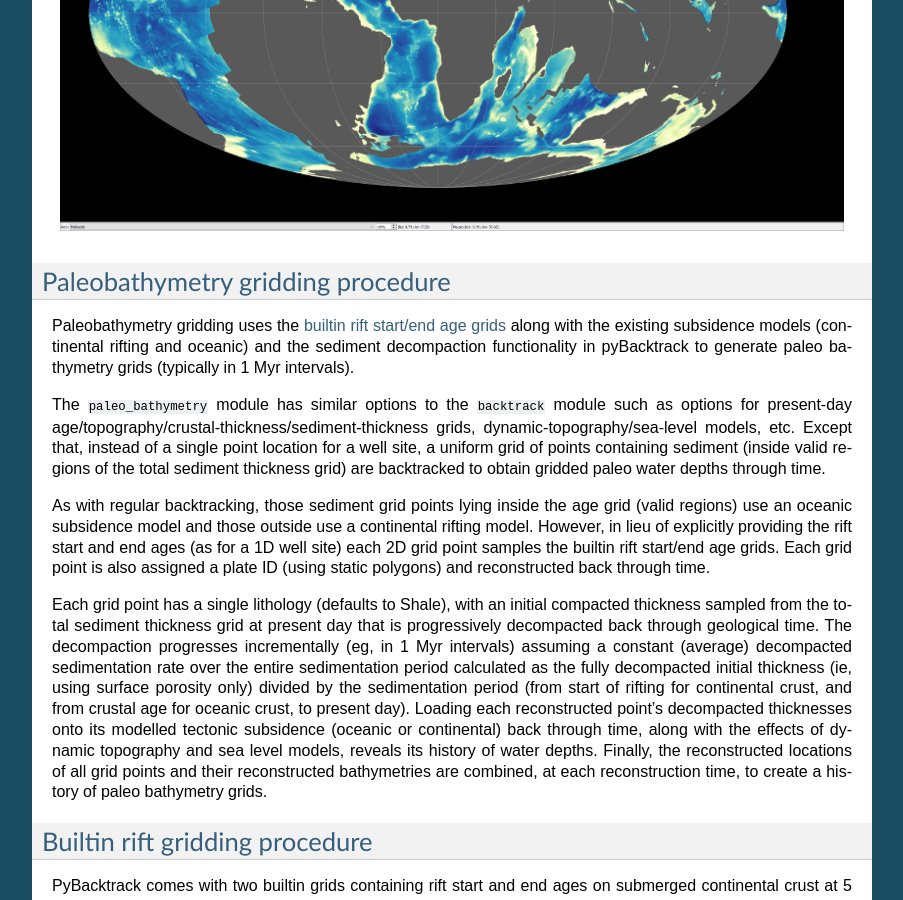
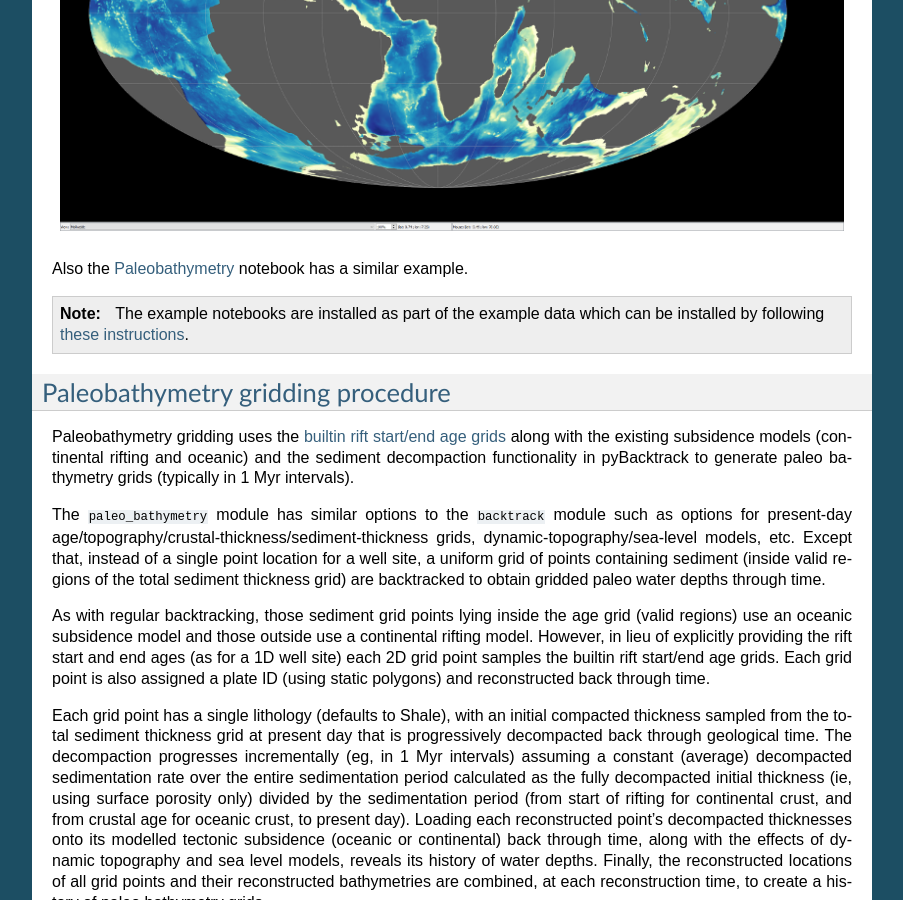
Before and after one commit to EarthByte/pyBacktrack, a Sphinx documentation site: the page built from docs/pybacktrack_paleo_bathymetry.rst, in a window 1280 px wide and 900 px high, scrolled down 2087 px. Shown: the whole window, without its empty margins (198-1101 px from the left). Built offline with Sphinx 7.4.7, drawn with Linux system fonts in a browser that asks for light colours.

Commit message:
Mention paleobathymetry notebook in documentation.

```diff
--- a/docs/pybacktrack_paleo_bathymetry.rst
+++ b/docs/pybacktrack_paleo_bathymetry.rst
@@ -67,7 +67,7 @@
 
     pybacktrack.reconstruct_paleo_bathymetry_grids(
         'paleo_bathymetry_12m_M7_GDH1',
-        '0.2',  # degrees (same as 12 minutes)
+        0.2,  # degrees (same as 12 minutes)
         240,
         dynamic_topography_model='M7',
         ocean_age_to_depth_model=pybacktrack.AGE_TO_DEPTH_MODEL_GDH1,
@@ -83,6 +83,10 @@
 .. figure:: images/paleo_bathymetry_12m_M7_GDH1_0Ma.png
 
 .. figure:: images/paleo_bathymetry_12m_M7_GDH1_60Ma.png
+
+Also the `Paleobathymetry <https://github.com/EarthByte/pyBacktrack/blob/paleo-depth-reconstruction/pybacktrack/notebooks/paleobathymetry.ipynb>`_ notebook has a similar example.
+
+.. note:: The example notebooks are installed as part of the example data which can be installed by following :ref:`these instructions <pybacktrack_install_examples>`.
 
 .. _pybacktrack_paleo_bathymetry_gridding_procedure:
 
```
